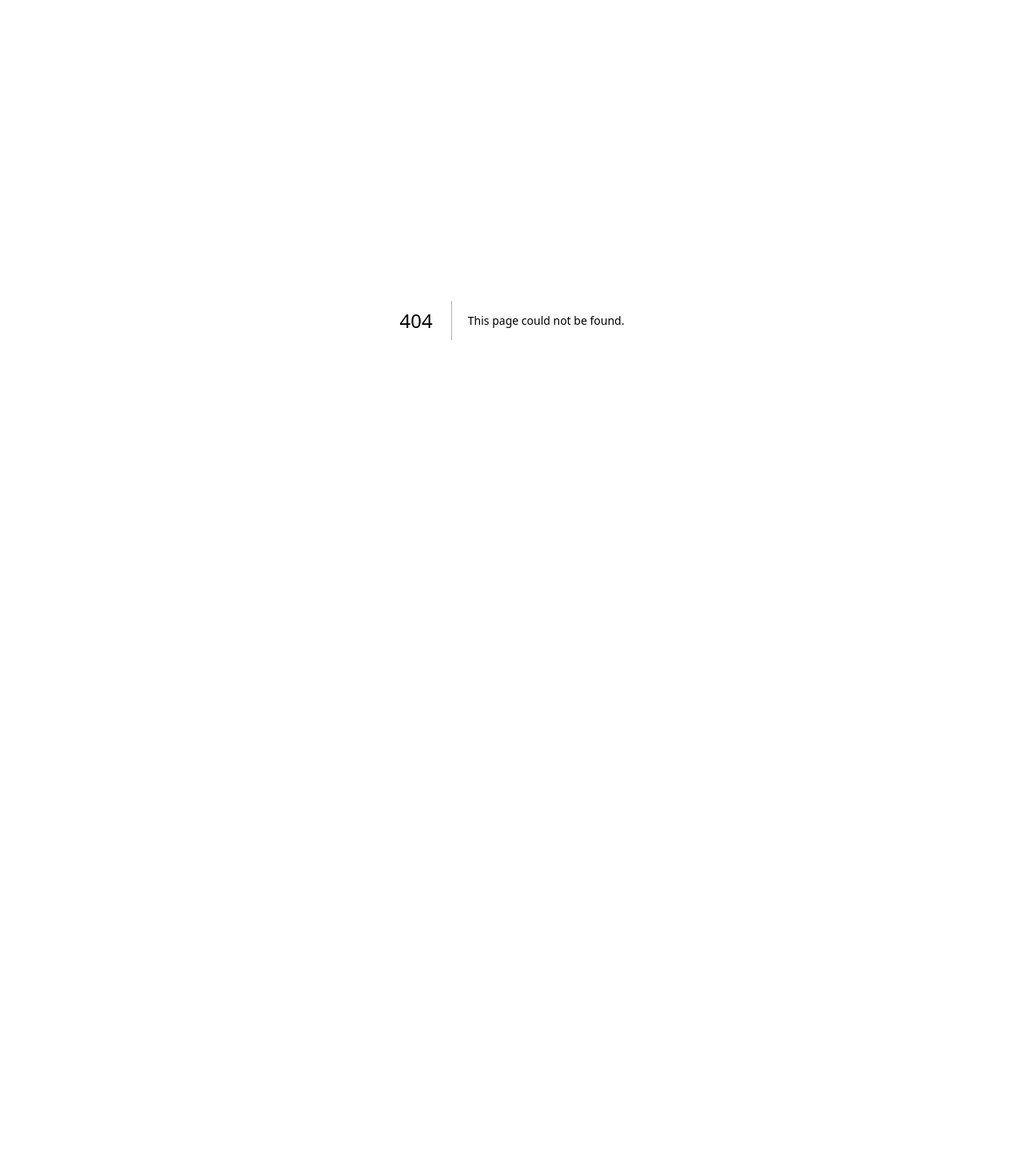
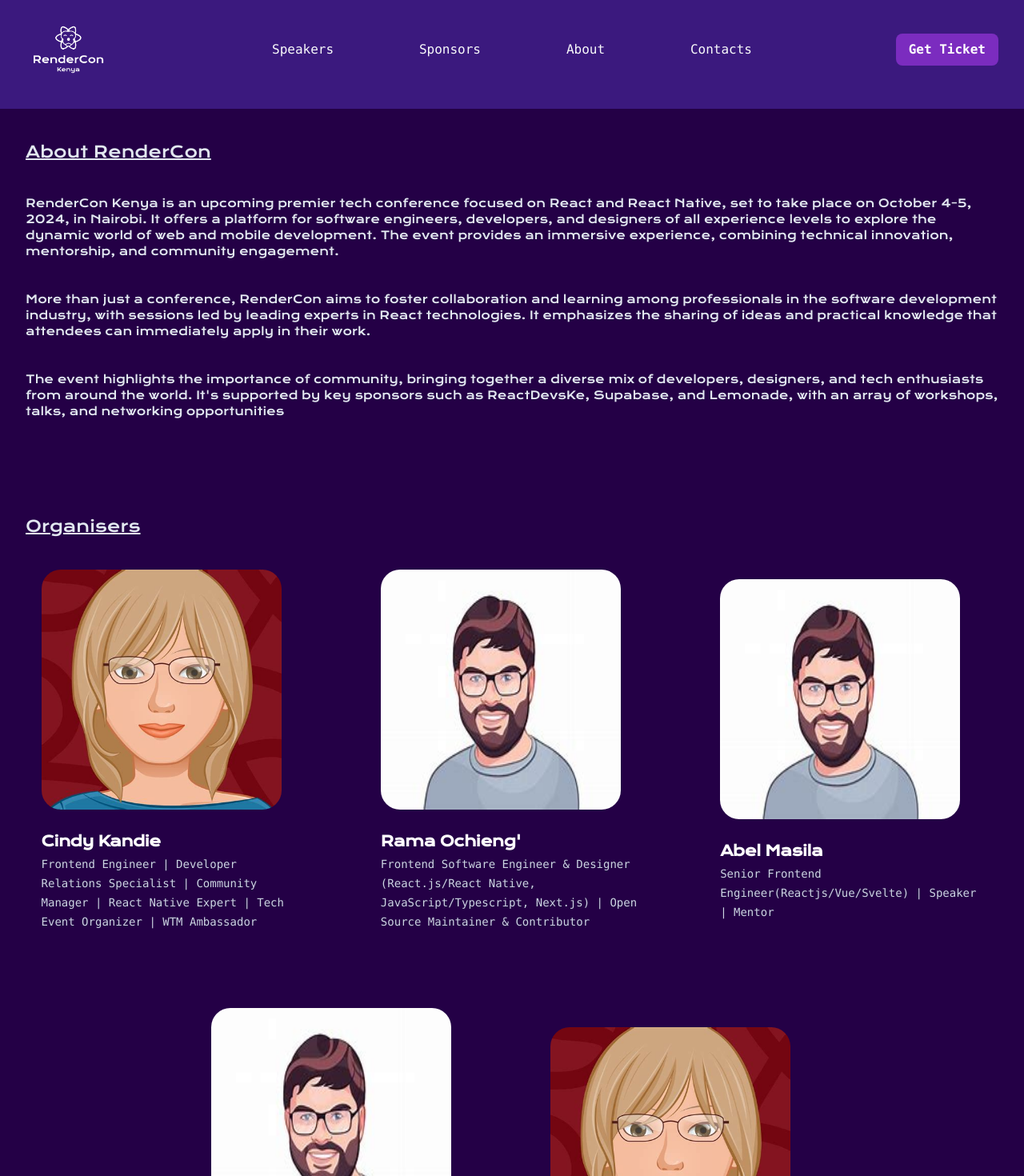
Before and after one commit to rendercon/RenderconKeWeb, a Next.js app: page /about in a window 1280 px wide. Before the commit this address had no page. Shown: the top 1470 px of the page at 80% size. Before the commit the page ends 800 px from the top, so only its background shows below. Built offline with nearby package versions, Linux system fonts and the light colour scheme.

Commit message:
feat/about-us-page

```diff
--- /dev/null
+++ b/src/app/about/page.tsx
@@ -0,0 +1,24 @@
+import Head from 'next/head'
+import { Header } from '../components/Header'
+import Footer from '../components/Footer'
+import AboutUs from '../components/About'
+import Organisers from '../components/Organisers'
+
+export default function About() {
+
+  return (
+    <>
+        <Head>
+            <title>RenderconKe 2024 — About us</title>
+            <meta name="description" content="RenderconKe 2024 is a conference for Web and Mobile developers. Here is the about us page. Get to know us" />
+        </Head>
+
+        <Header />
+        <main className={'min-h-[800px]'}>
+            <AboutUs/>
+            <Organisers/>
+        </main>
+        <Footer />
+    </>
+  )
+}
--- /dev/null
+++ b/src/app/components/About.tsx
@@ -0,0 +1,25 @@
+import React from 'react'
+import { Container } from './Container'
+
+function AboutUs() {
+  return (
+    <Container
+      className="pt-10 pb-20 text-slate-200"
+    >
+        <h3 className={'text-xl underline pb-10'}>About RenderCon</h3>
+        <p className={'text-sm mb-10'}>
+            RenderCon Kenya is an upcoming premier tech conference focused on React and React Native, set to take place on October 4-5, 2024, in Nairobi. It offers a platform for software engineers, developers, and designers of all experience levels to explore the dynamic world of web and mobile development. The event provides an immersive experience, combining technical innovation, mentorship, and community engagement.
+        </p>
+
+        <p className={'text-sm mb-10'}>
+            More than just a conference, RenderCon aims to foster collaboration and learning among professionals in the software development industry, with sessions led by leading experts in React technologies. It emphasizes the sharing of ideas and practical knowledge that attendees can immediately apply in their work.
+        </p>
+
+        <p className={'text-sm mb-10'}>
+            The event highlights the importance of community, bringing together a diverse mix of developers, designers, and tech enthusiasts from around the world. It's supported by key sponsors such as ReactDevsKe, Supabase, and Lemonade, with an array of workshops, talks, and networking opportunities
+        </p>
+    </Container>
+  )
+}
+
+export default AboutUs
--- a/src/app/components/Navbar.tsx
+++ b/src/app/components/Navbar.tsx
@@ -4,9 +4,9 @@ import React from 'react'
 function Navbar() {
   return (
     <ul className="w-full lg:w-[600px] flex flex-col h-[120px] lg:h-auto lg:flex-row font-mono justify-between lg:items-center">
-        {/* <li><Link href="#">Agenda</Link></li> */}
         <li><Link href="#speakers">Speakers</Link></li>
         <li><Link href="#sponsors">Sponsors</Link></li>
+        <li><Link href="/about">About</Link></li>
         <li><Link href="#contacts">Contacts</Link></li>
     </ul>
   )
--- /dev/null
+++ b/src/app/components/Organisers.tsx
@@ -0,0 +1,63 @@
+import React from 'react'
+import { Container } from './Container'
+import Image, { StaticImageData } from 'next/image';
+import OrganisersPlaceholder from "../images/logos/organiser-placeholder.jpeg";
+import OrganisersPlaceholderFemale from '../images/logos/organisers-placeholder-fem.jpeg'
+
+
+type Organisers = {
+    name: string;
+    logo: string | StaticImageData;
+    link: string;
+    description: string;
+};
+
+  const organisers: Organisers[] = [
+    { name: "Cindy Kandie", logo: OrganisersPlaceholderFemale, link: "https://www.linkedin.com/in/cindykandie/", description: 'Frontend Engineer | Developer Relations Specialist | Community Manager | React Native Expert | Tech Event Organizer | WTM Ambassador'},
+    { name: "Rama Ochieng'", logo: OrganisersPlaceholder, link: "https://www.linkedin.com/in/ramaochieng/", description: 'Frontend Software Engineer & Designer (React.js/React Native, JavaScript/Typescript, Next.js) | Open Source Maintainer & Contributor' },
+    { name: "Abel Masila", logo: OrganisersPlaceholder, link: "https://www.linkedin.com/in/abelmasila/", description: 'Senior Frontend Engineer(Reactjs/Vue/Svelte) | Speaker | Mentor' },
+    { name: "Ben Wasonga", logo: OrganisersPlaceholder, link: "https://www.linkedin.com/in/benwasonga/", description: 'Innovative Technical Support Engineer | Web Development Enthusiast | Community Builder | B.Ed English and Literature' },
+    { name: "Sisco Cherono", logo: OrganisersPlaceholderFemale, link: "https://www.linkedin.com/company/renderconke/", description: 'Web Development Enthusiast | Community Builder | Frontend Developer' },
+  ];
+
+function Organisers() {
+  return (
+    <Container
+      className="pb-10 min-h-[800px]"
+    >
+        <h3 className={'text-slate-200 text-xl underline pb-10'}>Organisers</h3>
+
+        <div className="w-full flex gap-10 md:gap-24 flex-col md:flex-row md:flex-wrap items-center justify-center">
+          {organisers.length > 0 ? (
+            organisers.map((organiser) => (
+              <div
+                key={organiser.name}
+                className="w-full md:w-[27%] flex"
+              >
+                <a
+                  href={organiser.link}
+                  target="_blank"
+                  rel="noopener noreferrer"
+                >
+                  <Image
+                    src={organiser.logo}
+                    alt={organiser.name}
+                    unoptimized
+                    className={'rounded-3xl h-[300px] w-[300px]'}
+                  />
+                  <h3 className="mt-6 text-lg font-semibold leading-8 tracking-tight text-white">{organiser.name}</h3>
+                  <p className="font-mono  text-sm leading-6 text-slate-300">{organiser.description}</p>
+                </a>
+              </div>
+            ))
+          ) : (
+            <p className="text-slate-300 text-xl font-mono text-center">
+              RenderCon has no organisers at the moment
+            </p>
+          )}
+        </div>
+    </Container>
+  )
+}
+
+export default Organisers
--- a/src/app/components/Sponsors.tsx
+++ b/src/app/components/Sponsors.tsx
@@ -13,8 +13,7 @@ type Sponsors = {
 };
 
 const sponsors: Sponsors[] = [
-  {
-    name: "ReactDevsKe", logo: LogoReactDevsKe, link: "https://reactdevske.org"},
+  { name: "ReactDevsKe", logo: LogoReactDevsKe, link: "https://reactdevske.org"},
     { name: "Lemonade", logo: LogoLemonade, link: "https://mylemonade.io/" },
   { name: "Payd", logo: LogoPayd, link: "https://paydexp.com/" },
 ];
--- a/src/app/speakers/page.tsx
+++ b/src/app/speakers/page.tsx
@@ -1,8 +1,4 @@
-'use client'
-
 import React from 'react'
-
-import Head from 'next/head';
 import Script from 'next/script';
 
 type Props = {}
```
Also changed, not shown: src/app/page.tsx (+0 -10 lines), src/app/images/logos/organiser-placeholder.jpeg (added), src/app/images/logos/organisers-placeholder-fem.jpeg (added). Lines whose indentation alone changed are shown as unchanged.
